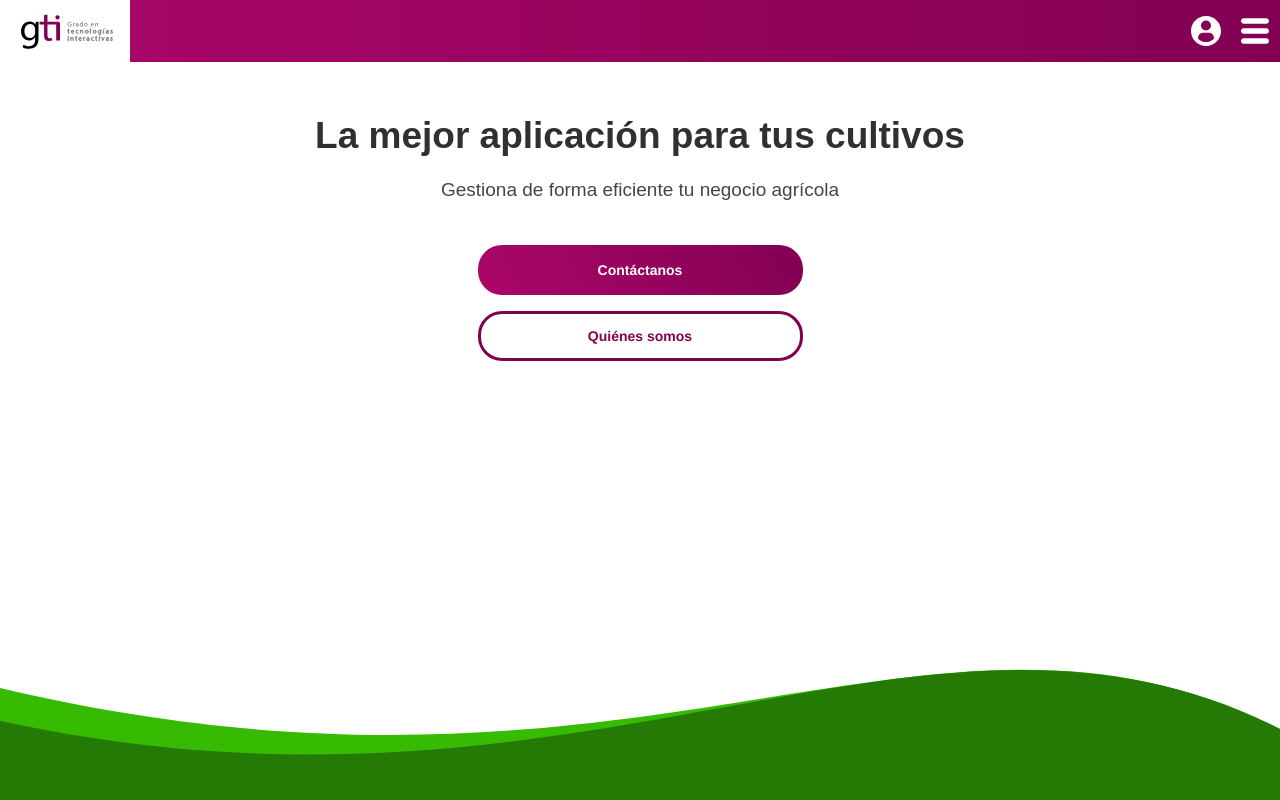
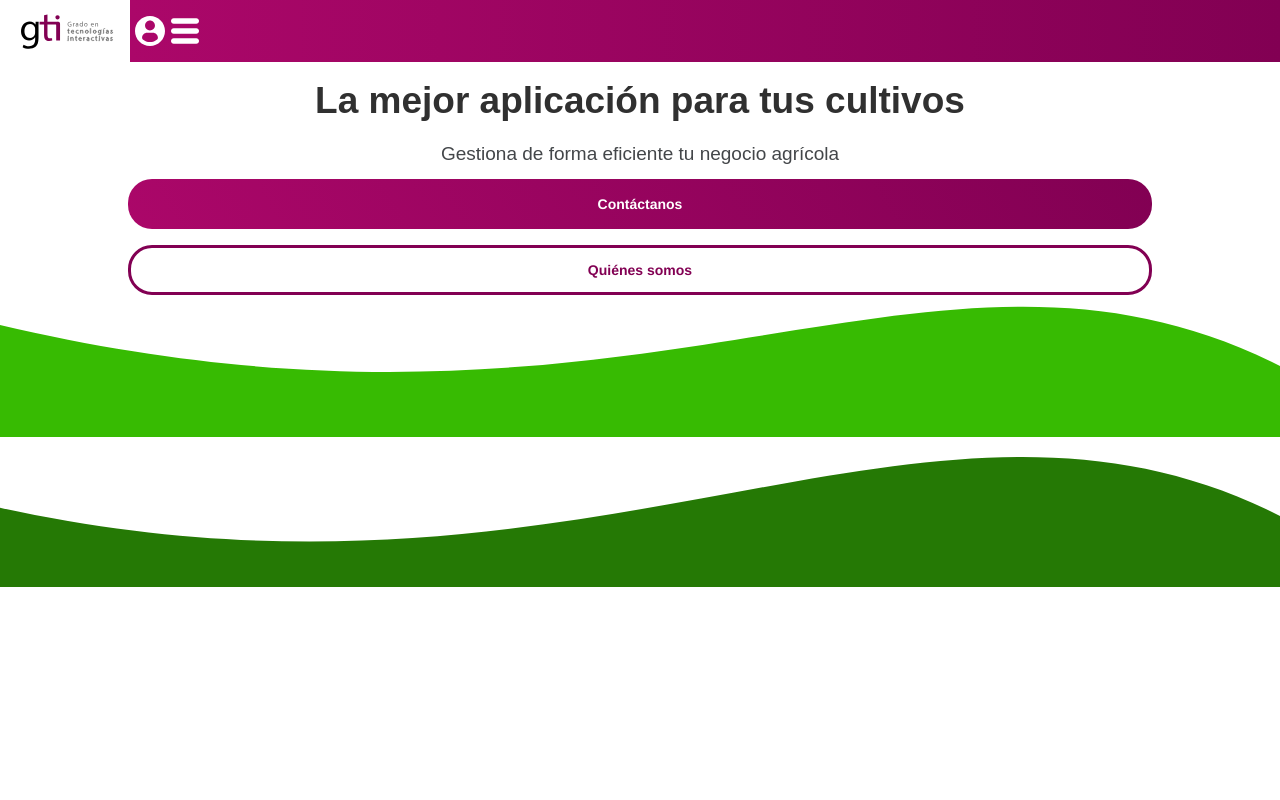
Before and after one commit to danialfaro/Proyecto-Web-GTi, a PHP site: page / in a window 1280 px wide. Run offline with PHP 8.4, Linux system fonts and the light colour scheme.

Commit message:
cambios varios en la parte superior

```diff
--- a/css/estilos.css
+++ b/css/estilos.css
@@ -3,15 +3,6 @@
     margin: 0;
     padding: 0;
     box-sizing: border-box;
-}
-.end{
-    justify-content: flex-end;
-}
-.start{
-    justify-content: flex-start;
-}
-.between{
-    justify-content: space-between;
 }
 input[type="submit"],
 input[type="reset"],
@@ -30,7 +21,6 @@ button:focus {
     outline: none;
 }
 .wave{
-    position: absolute;
     bottom: 0;
     width: 100%;
 }
@@ -38,30 +28,37 @@ button:focus {
 
 /* Barra de navegación e iconos correspondientes - Landing Page */
 
+.contenedor-barra-superior{
+    display: flex;
+    width: 100%;
+    height: 62px;
+}
 .barra-nav{
+    display: flex;
     width: 100%;
     height: 62px;
     background: linear-gradient(to right,#AB0769,#820053);
-    display: flex;
 }
 .logo{
     width: 130px;
     height: 62px;
-    background-color: white;
+    justify-content: flex-start;
 }
 .icono-log-in{
-    margin: 16px 0px 16px 0px;
+    margin: 16px auto;
     width: 40px;
     height: 30px;
     filter: invert(100%);
     cursor: pointer;
+    justify-content: flex-end;
 }
 .menu{
-    margin: 17px 10px 17px 10px;
+    margin: 17px auto;
     width: 30px;
     height: 28px;
     filter: invert(100%);
     cursor: pointer;
+    justify-content: flex-end;
 }
 
 /* Textos de reclamo - Landing Page */
@@ -73,7 +70,8 @@ button:focus {
     font-weight: bold;
     color:rgb(48, 48, 48);
     text-align: center;
-    margin: 50px 28px 15px 28px;
+    width: 80%;
+    margin: 15px auto;
 }
 .texto-reclamo-secundario{
     font-family: 'Poppins', sans-serif;
@@ -81,7 +79,8 @@ button:focus {
     font-weight:initial;
     text-align: center;
     color: rgb(67, 70, 73);
-    margin: 16px 70px 50px 70px;
+    margin: 15px auto 20px;
+    width: 65%;
     line-height: 27px;
 }
 
@@ -96,7 +95,7 @@ button:focus {
     text-align: center;
 }
 .morado {
-    width: 325px;
+    width: 80%;
     height: 50px;
     background: linear-gradient(60deg,#AB0769,#820053);
     border-radius: 24px;
@@ -118,7 +117,7 @@ button:focus {
 }
 
 .blanco {
-    width: 325px;
+    width: 80%;
     height: 50px;
     background: white;
     border-radius: 24px;
--- a/index.html
+++ b/index.html
@@ -14,15 +14,15 @@
 
 <header>
 
-    <nav class="barra-nav between">
+    <div class="contenedor-barra-superior">
     <div>
         <a href="index.html"><img class="logo" src="img/logoGTI.svg" alt="Logo de la página"></a>
     </div>
-    <div>
+    <div  class="barra-nav">
         <button type="button" href="#" ><img class="icono-log-in" src="img/usuario-de-perfil.svg" alt="icono de usuario"></button>
         <button type="button" href="#" ><img class="menu" src="img/menu.svg" alt="menu"></button>
     </div>
-    </nav>
+    </div>
 
     <section>
         <div><h1 class="texto-reclamo-principal"  >La mejor aplicación para tus cultivos</h1></div>
```
